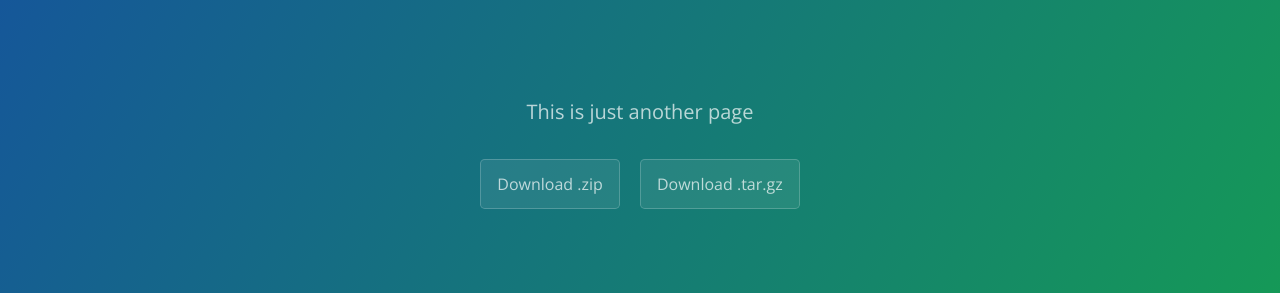
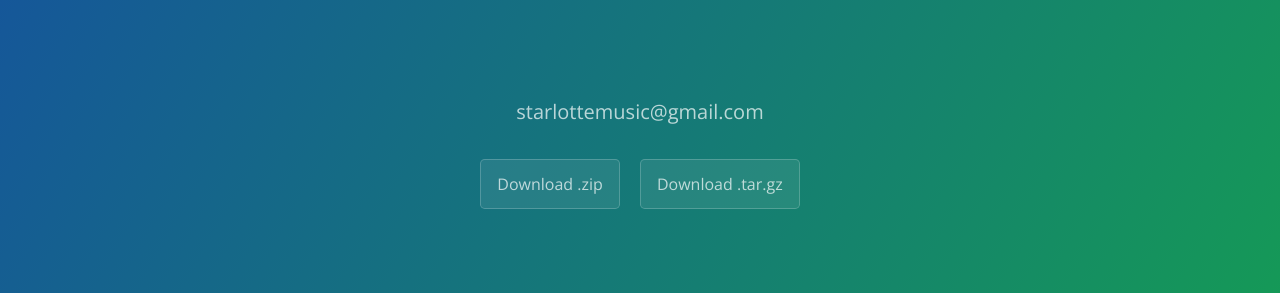
Before and after one commit to starlottemusic/starlottemusic.github.io, a Jekyll site: the page built from another-page.md, in a window 1280 px wide. Shown: the top 293 px of the page. Built offline with Jekyll 4.4.1, drawn with Linux system fonts in a browser that asks for light colours.

Commit message:
Update another-page.md

```diff
--- a/another-page.md
+++ b/another-page.md
@@ -1,7 +1,7 @@
 ---
 layout: default
-title: Another page
-description: This is just another page
+title: Starlotte Music
+description: starlottemusic@gmail.com
 ---
 
 ## Welcome to another page
```
